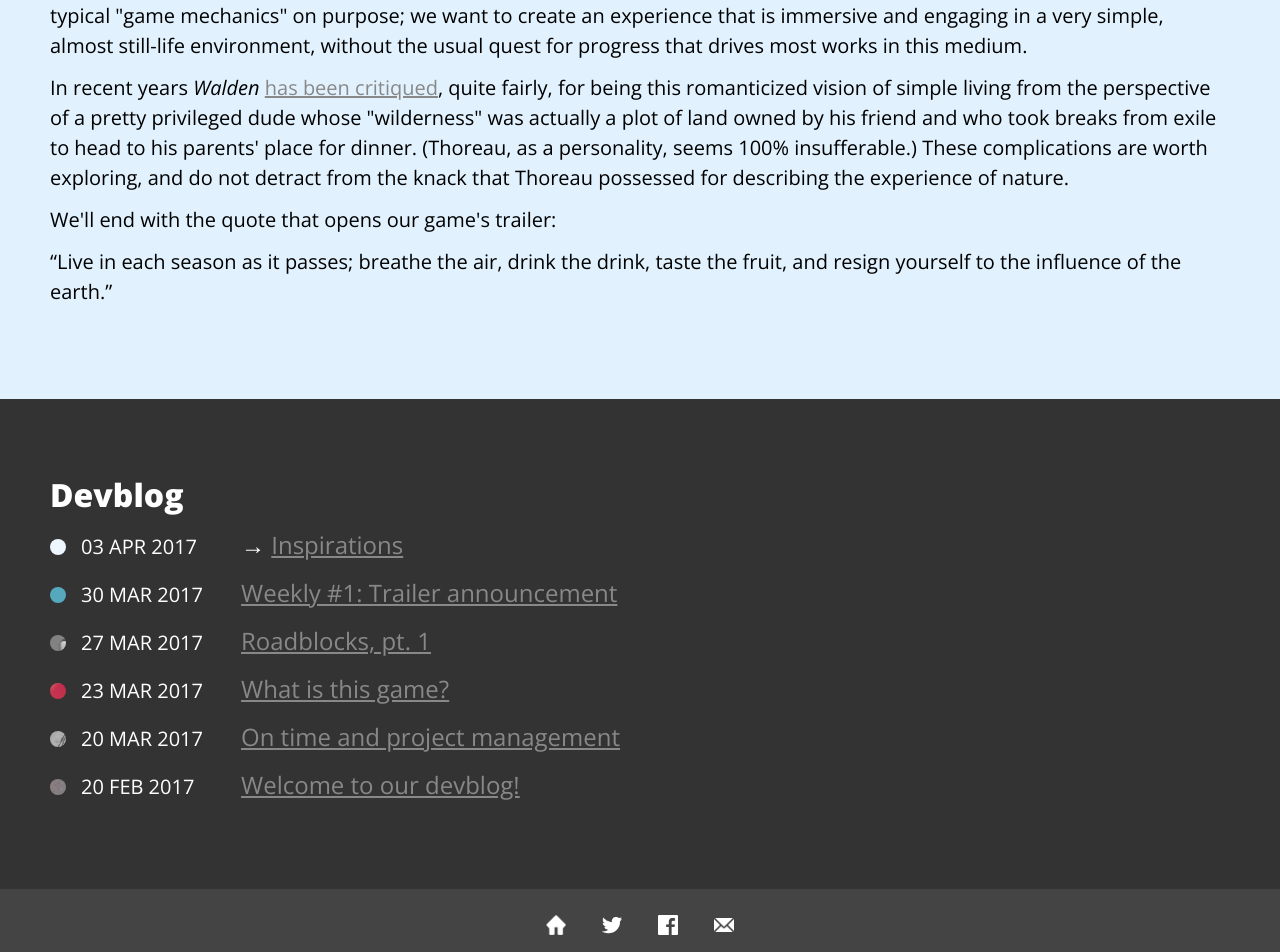
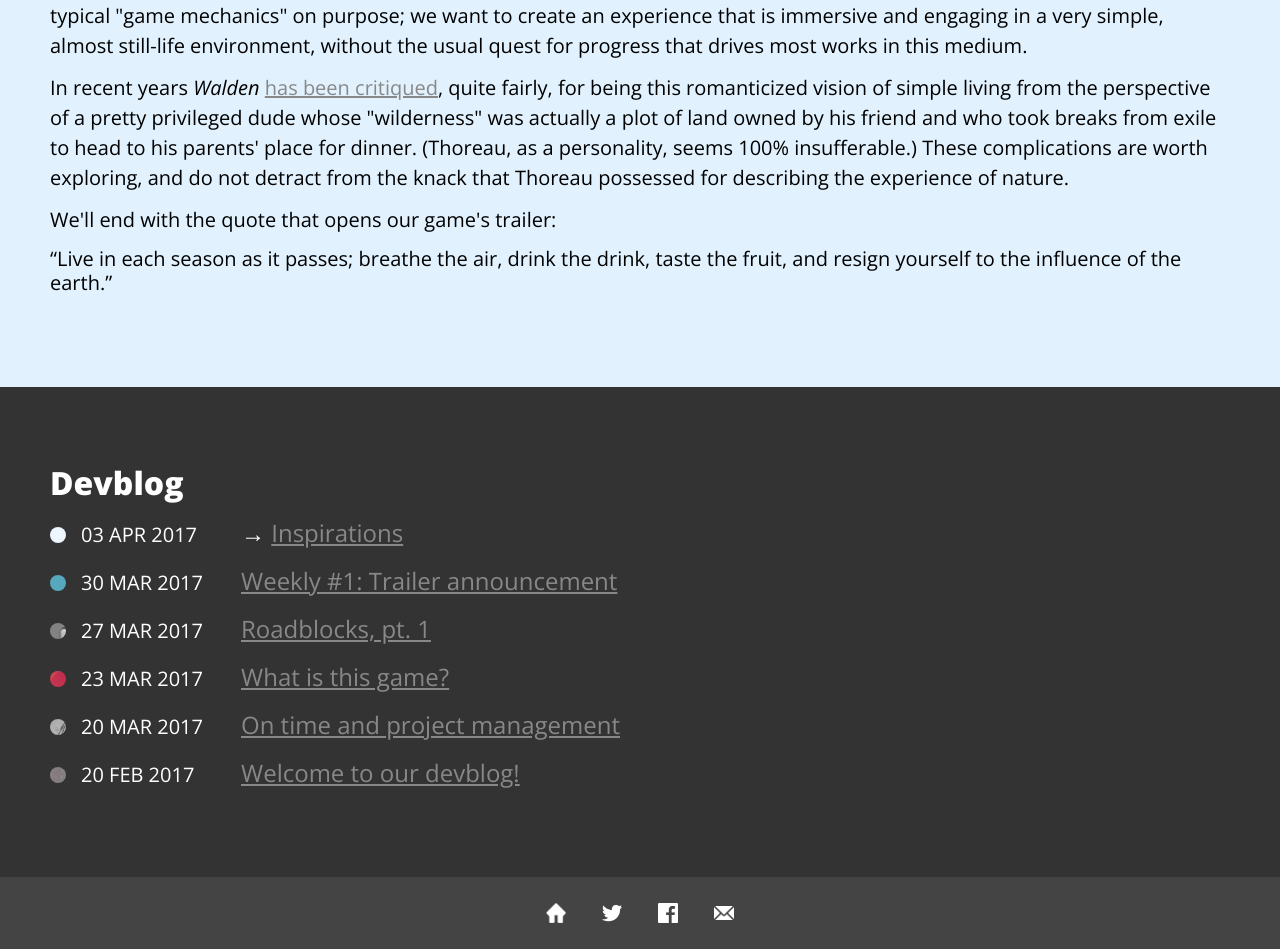
Before and after one commit to pt8o/nestling-site, a Jekyll site: the page built from docs/_posts/2017-04-03-inspirations.md, in a window 1280 px wide. Shown: the part 4526-5478 px from the top of the page. Built offline with Jekyll 4.4.1, drawn with Linux system fonts in a browser that asks for light colours.

```diff
--- a/docs/_posts/2017-04-03-inspirations.md
+++ b/docs/_posts/2017-04-03-inspirations.md
@@ -51,4 +51,4 @@ author: lucas
 
 <p>We'll end with the quote that opens our game's trailer:</p>
 
-<p>“Live in each season as it passes; breathe the air, drink the drink, taste the fruit, and resign yourself to the influence of the earth.”</p>
+<p><blockquote>“Live in each season as it passes; breathe the air, drink the drink, taste the fruit, and resign yourself to the influence of the earth.”</blockquote></p>
```
